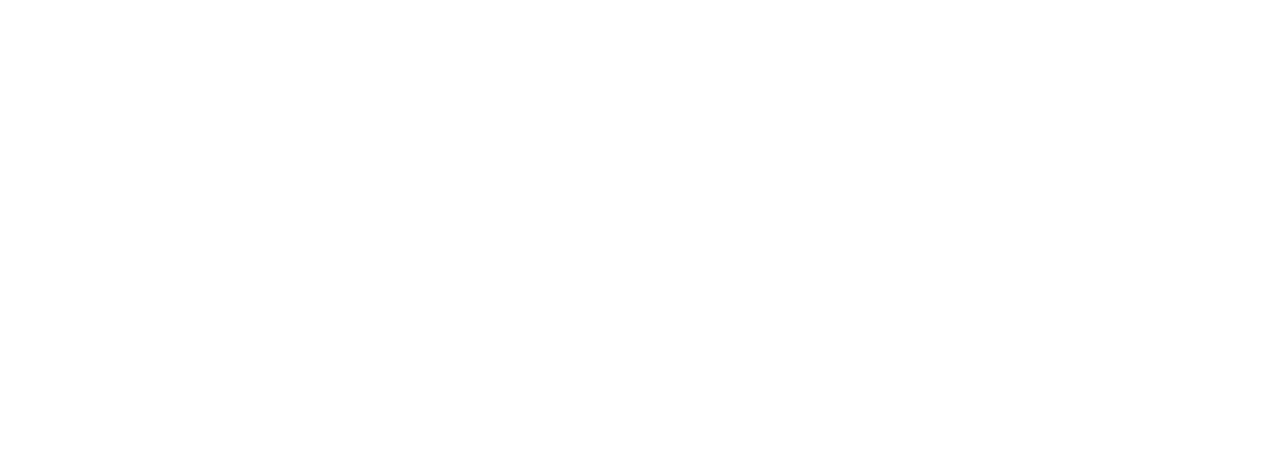
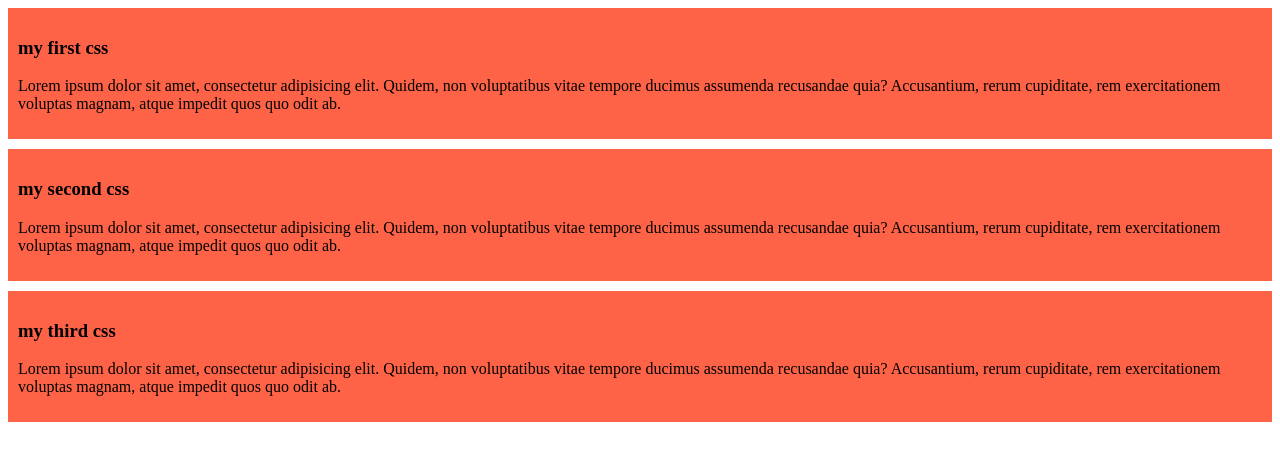
Before and after one commit to rahatpervez/my-first-github-ripo, a plain HTML site: page index.html in a window 1280 px wide. Drawn offline with Linux system fonts and the light colour scheme.

Commit message:
added the new code

```diff
--- a/index.html
+++ b/index.html
@@ -4,8 +4,24 @@
     <meta charset="UTF-8">
     <meta name="viewport" content="width=device-width, initial-scale=1.0">
     <title>My First Ever gitHub Repo</title>
+    <link rel="stylesheet" href="styles/blog.css">
 </head>
 <body>
+    <div>
+        <h3>my first css</h3>
+            <p>Lorem ipsum dolor sit amet, consectetur adipisicing elit. Quidem, non voluptatibus vitae tempore ducimus assumenda recusandae quia? Accusantium, rerum cupiditate, rem exercitationem voluptas magnam, atque impedit quos quo odit ab.</p>
+
+    </div>
+    <div>
+        <h3>my second css</h3>
+            <p>Lorem ipsum dolor sit amet, consectetur adipisicing elit. Quidem, non voluptatibus vitae tempore ducimus assumenda recusandae quia? Accusantium, rerum cupiditate, rem exercitationem voluptas magnam, atque impedit quos quo odit ab.</p>
+
+    </div>
+    <div>
+        <h3>my third css</h3>
+            <p>Lorem ipsum dolor sit amet, consectetur adipisicing elit. Quidem, non voluptatibus vitae tempore ducimus assumenda recusandae quia? Accusantium, rerum cupiditate, rem exercitationem voluptas magnam, atque impedit quos quo odit ab.</p>
+
+    </div>
 
 </body>
 </html>
--- /dev/null
+++ b/styles/blog.css
@@ -0,0 +1,5 @@
+div{
+    background-color: tomato;
+    padding: 10px;
+    margin-bottom: 10px;
+}
```
